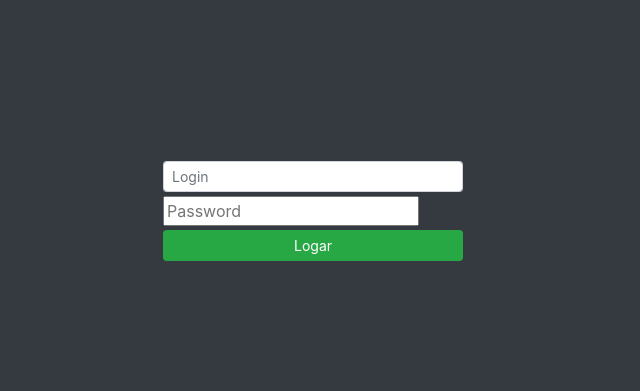
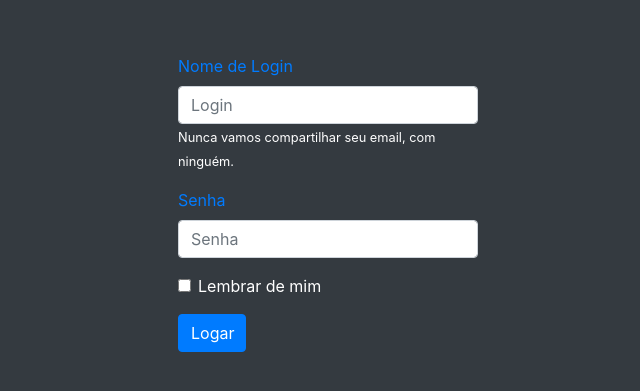
Before and after one commit to Danilo-Fatec-DSM/login-bootstrap, a plain HTML site: page index.html in a window 1280 px wide. Shown: the part 197-588 px from the top of the page, without its empty margins (327-967 px from the left). Drawn offline with nearby package versions, Linux system fonts and the light colour scheme.

Commit message:
Add files via upload

```diff
--- a/index.html
+++ b/index.html
@@ -5,19 +5,39 @@
     <meta charset="UTF-8">
     <meta name="viewport" content="width=device-width, initial-scale=1.0">
     <title>Sistema de Login</title>
-        <link rel="stylesheet" href="https://stackpath.bootstrapcdn.com/bootstrap/4.1.3/css/bootstrap.min.css" integrity="sha384-MCw98/SFnGE8fJT3GXwEOngsV7Zt27NXFoaoApmYm81iuXoPkFOJwJ8ERdknLPMO" crossorigin="anonymous">
+    <link rel="stylesheet" href="https://stackpath.bootstrapcdn.com/bootstrap/4.1.3/css/bootstrap.min.css"
+        integrity="sha384-MCw98/SFnGE8fJT3GXwEOngsV7Zt27NXFoaoApmYm81iuXoPkFOJwJ8ERdknLPMO" crossorigin="anonymous">
     <link rel="stylesheet" href="style.css">
 </head>
 
 <body class="bg-dark d-flex align-items-center">
+    <div class="container">
+        <form>
+            <div class="form-group">
+                <label class="text-primary">Nome de Login</label>
+                <input type="text" class="form-control" id="login"
+                    placeholder="Login">
+                <small class="text-white">Nunca vamos compartilhar seu email, com ninguém.</small>
+            </div>
+            <div class="form-group">
+                <label class="text-primary">Senha</label>
+                <input type="password" class="form-control" id="password" placeholder="Senha">
+            </div>
+            <div class="form-group form-check">
+                <input type="checkbox" class="form-check-input">
+                <label class="form-check-label text-white">Lembrar de mim</label>
+            </div>
+        </form>
+        <button type="submit" class="btn btn-primary w-25" onclick="login()">Logar</button>
+    </div>
 
-        <div class="mt-3 d-flex flex-column">
+    <!-- <div class="mt-3 d-flex flex-column">
             <div>
                 <input type="text" name="" class="form-control form-control-sm mb-1" id="login" placeholder="Login">
                 <input type="password" name="" class="mb-1" id="password" placeholder="Password">
             </div>
             <button type="submit" class="btn btn-success btn-sm" onclick="login()">Logar</button>
-        </div>
+    </div> -->
 
     <script src="app.js"></script>
     <script src="https://code.jquery.com/jquery-3.3.1.slim.min.js"
--- a/style.css
+++ b/style.css
@@ -2,7 +2,7 @@ body {
     height: 100vh;
 }
 
-div {
+div, .container {
     width: 300px;
     margin: 0 auto;
 }
```
Lines whose indentation alone changed are shown as unchanged.
